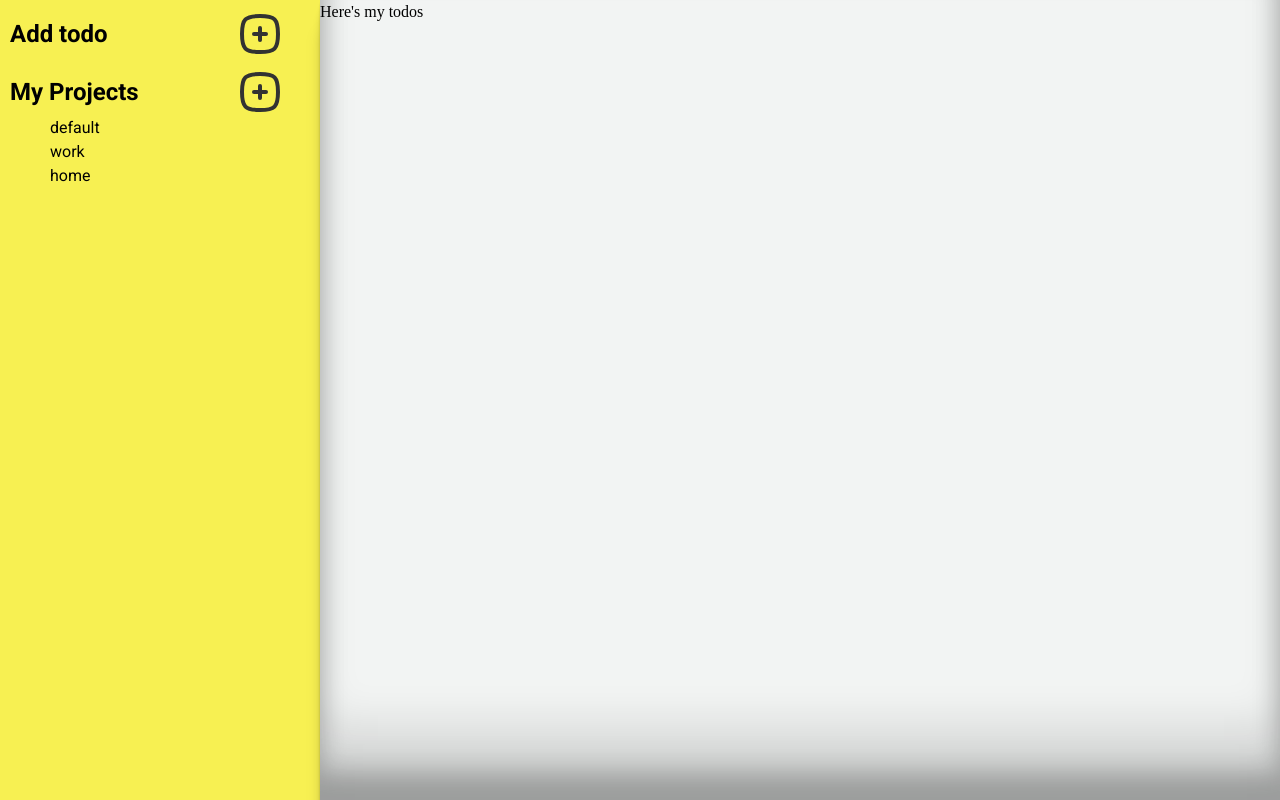
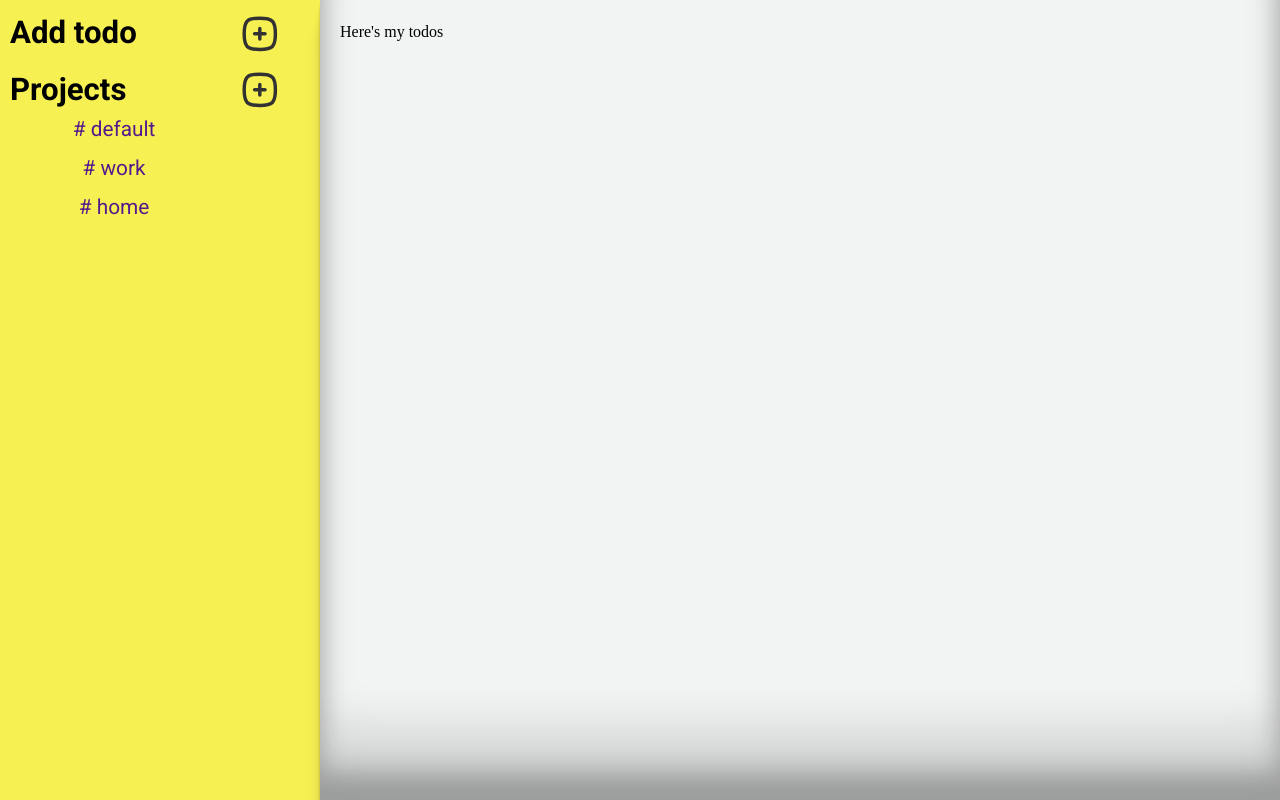
Before and after one commit to MrDomoArigato98/todo, a website built with webpack: page src/template.html in a window 1280 px wide. Built offline with nearby package versions, Linux system fonts and the light colour scheme; a web font is replaced by a local one.

Commit message:
styles website

```diff
--- a/src/style.css
+++ b/src/style.css
@@ -20,28 +20,39 @@ body {
 
 }
 
-.todos {
+#todos {
     font-family: "Sour Gummy";
     background-color: var(--todo-bg);
     box-shadow: rgba(0, 0, 0, 0.17) 0px -23px 25px 0px inset, rgba(0, 0, 0, 0.15) 0px -36px 30px 0px inset, rgba(0, 0, 0, 0.1) 0px -79px 40px 0px inset, rgba(0, 0, 0, 0.06) 0px 2px 1px, rgba(0, 0, 0, 0.09) 0px 4px 2px, rgba(0, 0, 0, 0.09) 0px 8px 4px, rgba(0, 0, 0, 0.09) 0px 16px 8px, rgba(0, 0, 0, 0.09) 0px 32px 16px;
-
+    padding: 20px;
 }
-li{
+li,ul{
     list-style: none;
 }
 
+ul{
+    padding: 0 0 0.5rem 0.5rem;
+}
 #todo-controls{
 }
 
 .left-nav-titles{
+    max-width: 100%;
     display: grid;
     grid-template-columns: 2fr 1fr;
     margin: 10px;
     align-items: center;
+    font-size: clamp(0.5em, 2vw, 1.3em);
+    justify-content: center;
 }
 
-svg{
-    height: 3em;
+.left-nav-titles svg{
+    height: 2em;
     max-height:100%;
-    width: 100%;
 }
+
+.left-nav-titles a{
+    justify-self: center;
+    display: block;
+    text-decoration: none;
+}
--- a/src/template.html
+++ b/src/template.html
@@ -21,19 +21,19 @@
                 </a>
             </div>
             <div id="projects" class="left-nav-titles">
-                <h2>My Projects</h2>
+                <h2>Projects</h2>
                 <a href="">
                     <svg id="add-img" viewBox="0 0 24 24" fill="none" xmlns="http://www.w3.org/2000/svg"><g id="SVGRepo_bgCarrier" stroke-width="0"></g><g id="SVGRepo_tracerCarrier" stroke-linecap="round" stroke-linejoin="round"></g><g id="SVGRepo_iconCarrier"> <path d="M9 12H15" stroke="#323232" stroke-width="2" stroke-linecap="round" stroke-linejoin="round"></path> <path d="M12 9L12 15" stroke="#323232" stroke-width="2" stroke-linecap="round" stroke-linejoin="round"></path> <path d="M3 12C3 4.5885 4.5885 3 12 3C19.4115 3 21 4.5885 21 12C21 19.4115 19.4115 21 12 21C4.5885 21 3 19.4115 3 12Z" stroke="#323232" stroke-width="2"></path> </g></svg>
                 </a>
-                <li>
-                    <ul>default</ul>
-                    <ul>work</ul>
-                    <ul>home</ul>
+                <li id="projects-list">
+                    <ul id="default"><a href=""># default</a> </ul>
+                    <ul id="work"><a href=""># work</a></ul>
+                    <ul id="home"><a href=""># home</a></ul>
                 </li>
             </div>
         </div>
 
-        <div class="todos">
+        <div id="todos">
             Here's my todos
         </div>
     </div>
```
